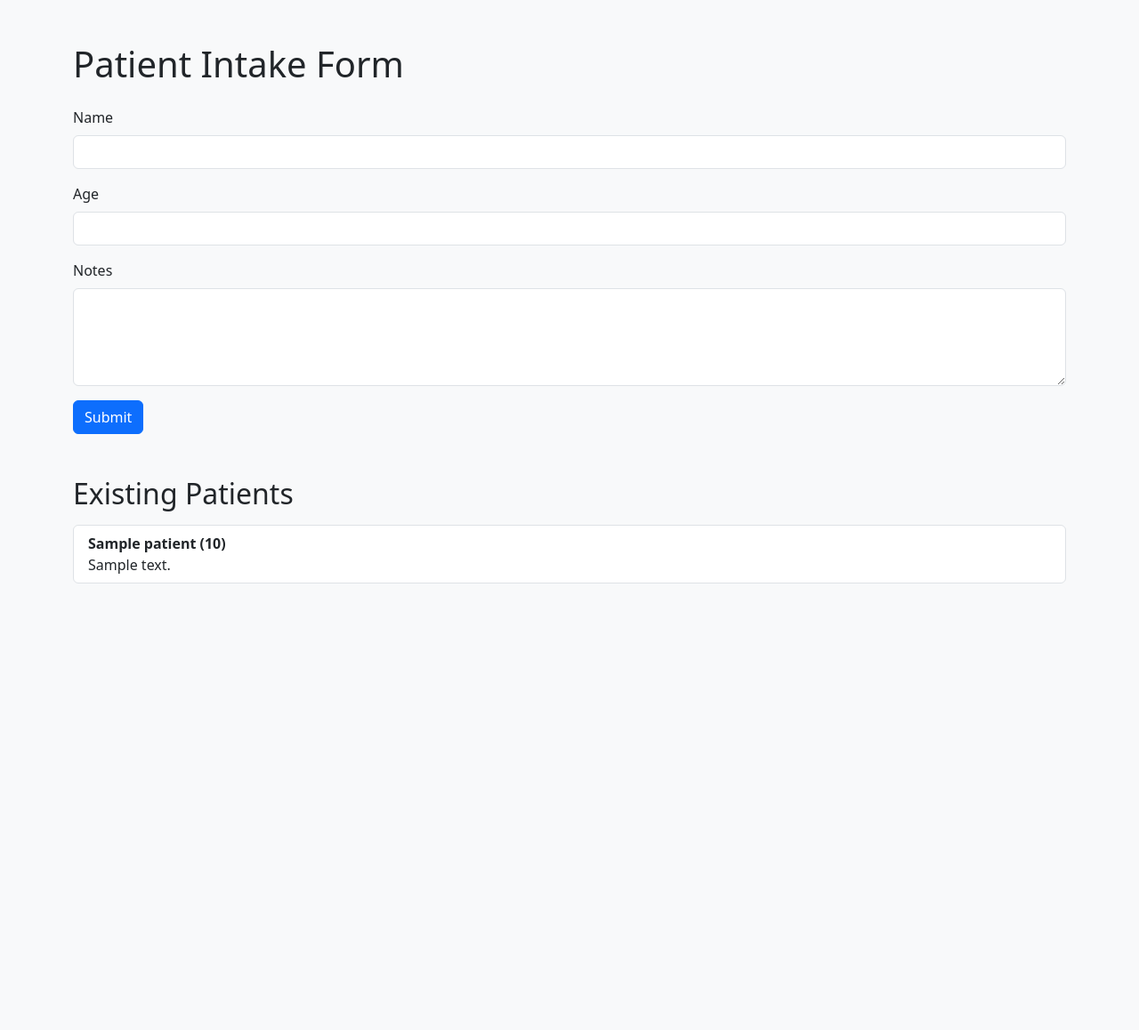
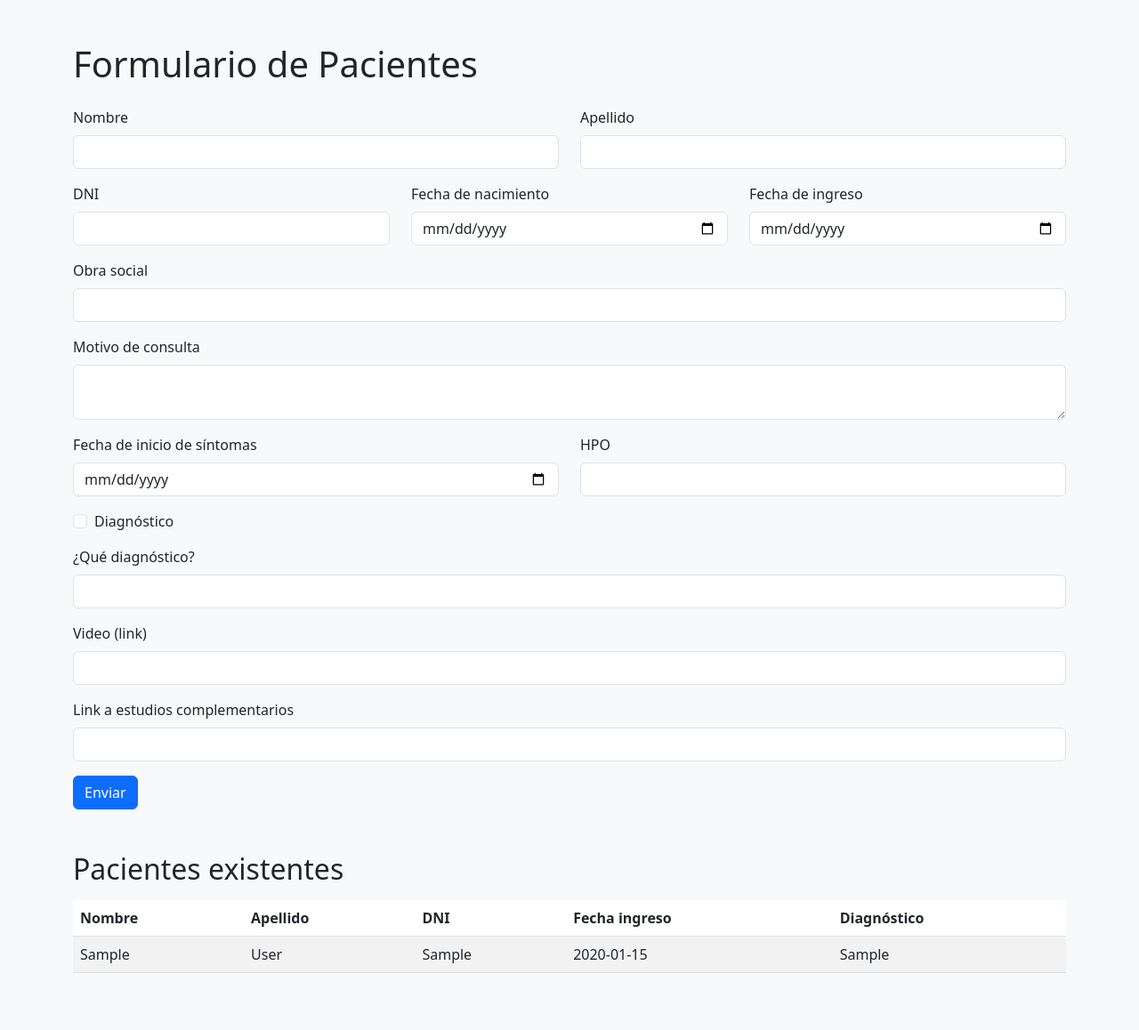
Before and after one commit to fedefranzosi/neuro-project, a Flask app: page / in a window 1280 px wide. Shown: the whole page at 89% size. Before the commit the page ends 656 px from the top, so only its background shows below. Run offline with Flask 3, Linux system fonts and the light colour scheme; tables that the repository leaves empty hold one stand-in row (values such as "Sample post").

Commit message:
Capture detailed patient info

```diff
--- a/app.py
+++ b/app.py
@@ -3,6 +3,7 @@ from flask_sqlalchemy import SQLAlchemy
 import os
 import time
 import pymysql
+from datetime import datetime, date
 
 app = Flask(__name__)
 app.config['SQLALCHEMY_DATABASE_URI'] = (
@@ -33,17 +34,56 @@ def wait_for_db():
 
 class Patient(db.Model):
     id = db.Column(db.Integer, primary_key=True)
-    name = db.Column(db.String(80), nullable=False)
+    first_name = db.Column(db.String(80), nullable=False)
+    last_name = db.Column(db.String(80), nullable=False)
+    dni = db.Column(db.String(20), nullable=False)
+    birth_date = db.Column(db.Date, nullable=False)
     age = db.Column(db.Integer, nullable=False)
-    notes = db.Column(db.Text, nullable=True)
+    admission_date = db.Column(db.Date, nullable=False)
+    health_insurance = db.Column(db.String(120), nullable=True)
+    reason = db.Column(db.Text, nullable=True)
+    symptom_start = db.Column(db.Date, nullable=True)
+    hpo = db.Column(db.Text, nullable=True)
+    diagnosed = db.Column(db.Boolean, default=False)
+    diagnosis = db.Column(db.String(255), nullable=True)
+    video_url = db.Column(db.String(255), nullable=True)
+    studies_link = db.Column(db.String(255), nullable=True)
 
 @app.route('/', methods=['GET', 'POST'])
 def index():
     if request.method == 'POST':
-        name = request.form['name']
-        age = int(request.form['age'])
-        notes = request.form.get('notes','')
-        patient = Patient(name=name, age=age, notes=notes)
+        first_name = request.form['first_name']
+        last_name = request.form['last_name']
+        dni = request.form['dni']
+        birth_date = datetime.strptime(request.form['birth_date'], '%Y-%m-%d').date()
+        today = date.today()
+        age = today.year - birth_date.year - ((today.month, today.day) < (birth_date.month, birth_date.day))
+        admission_date = datetime.strptime(request.form['admission_date'], '%Y-%m-%d').date()
+        health_insurance = request.form.get('health_insurance', '')
+        reason = request.form.get('reason', '')
+        symptom_start_str = request.form.get('symptom_start')
+        symptom_start = datetime.strptime(symptom_start_str, '%Y-%m-%d').date() if symptom_start_str else None
+        hpo = request.form.get('hpo', '')
+        diagnosed = bool(request.form.get('diagnosed'))
+        diagnosis = request.form.get('diagnosis', '') if diagnosed else ''
+        video_url = request.form.get('video_url', '')
+        studies_link = request.form.get('studies_link', '')
+        patient = Patient(
+            first_name=first_name,
+            last_name=last_name,
+            dni=dni,
+            birth_date=birth_date,
+            age=age,
+            admission_date=admission_date,
+            health_insurance=health_insurance,
+            reason=reason,
+            symptom_start=symptom_start,
+            hpo=hpo,
+            diagnosed=diagnosed,
+            diagnosis=diagnosis,
+            video_url=video_url,
+            studies_link=studies_link,
+        )
         db.session.add(patient)
         db.session.commit()
         return redirect('/')
--- a/templates/index.html
+++ b/templates/index.html
@@ -7,31 +7,91 @@
 </head>
 <body class="bg-light">
 <div class="container py-5">
-  <h1 class="mb-4">Patient Intake Form</h1>
+  <h1 class="mb-4">Formulario de Pacientes</h1>
   <form method="post" class="mb-5">
-    <div class="mb-3">
-      <label class="form-label">Name</label>
-      <input class="form-control" name="name" required>
+    <div class="row">
+      <div class="col-md-6 mb-3">
+        <label class="form-label">Nombre</label>
+        <input class="form-control" name="first_name" required>
+      </div>
+      <div class="col-md-6 mb-3">
+        <label class="form-label">Apellido</label>
+        <input class="form-control" name="last_name" required>
+      </div>
+    </div>
+    <div class="row">
+      <div class="col-md-4 mb-3">
+        <label class="form-label">DNI</label>
+        <input class="form-control" name="dni" required>
+      </div>
+      <div class="col-md-4 mb-3">
+        <label class="form-label">Fecha de nacimiento</label>
+        <input type="date" class="form-control" name="birth_date" required>
+      </div>
+      <div class="col-md-4 mb-3">
+        <label class="form-label">Fecha de ingreso</label>
+        <input type="date" class="form-control" name="admission_date" required>
+      </div>
     </div>
     <div class="mb-3">
-      <label class="form-label">Age</label>
-      <input type="number" class="form-control" name="age" min="0" required>
+      <label class="form-label">Obra social</label>
+      <input class="form-control" name="health_insurance">
     </div>
     <div class="mb-3">
-      <label class="form-label">Notes</label>
-      <textarea class="form-control" name="notes" rows="4"></textarea>
+      <label class="form-label">Motivo de consulta</label>
+      <textarea class="form-control" name="reason" rows="2"></textarea>
     </div>
-    <button type="submit" class="btn btn-primary">Submit</button>
+    <div class="row">
+      <div class="col-md-6 mb-3">
+        <label class="form-label">Fecha de inicio de síntomas</label>
+        <input type="date" class="form-control" name="symptom_start">
+      </div>
+      <div class="col-md-6 mb-3">
+        <label class="form-label">HPO</label>
+        <input class="form-control" name="hpo">
+      </div>
+    </div>
+    <div class="form-check mb-3">
+      <input class="form-check-input" type="checkbox" name="diagnosed" id="diagnosed">
+      <label class="form-check-label" for="diagnosed">Diagnóstico</label>
+    </div>
+    <div class="mb-3">
+      <label class="form-label">¿Qué diagnóstico?</label>
+      <input class="form-control" name="diagnosis">
+    </div>
+    <div class="mb-3">
+      <label class="form-label">Video (link)</label>
+      <input type="url" class="form-control" name="video_url">
+    </div>
+    <div class="mb-3">
+      <label class="form-label">Link a estudios complementarios</label>
+      <input type="url" class="form-control" name="studies_link">
+    </div>
+    <button type="submit" class="btn btn-primary">Enviar</button>
   </form>
-  <h2 class="mb-3">Existing Patients</h2>
-  <ul class="list-group">
-    {% for p in patients %}
-    <li class="list-group-item">
-      <strong>{{ p.name }} ({{ p.age }})</strong><br>
-      {{ p.notes }}
-    </li>
-    {% endfor %}
-  </ul>
+  <h2 class="mb-3">Pacientes existentes</h2>
+  <table class="table table-striped">
+    <thead>
+      <tr>
+        <th>Nombre</th>
+        <th>Apellido</th>
+        <th>DNI</th>
+        <th>Fecha ingreso</th>
+        <th>Diagnóstico</th>
+      </tr>
+    </thead>
+    <tbody>
+      {% for p in patients %}
+      <tr>
+        <td>{{ p.first_name }}</td>
+        <td>{{ p.last_name }}</td>
+        <td>{{ p.dni }}</td>
+        <td>{{ p.admission_date }}</td>
+        <td>{{ p.diagnosis }}</td>
+      </tr>
+      {% endfor %}
+    </tbody>
+  </table>
 </div>
 </body>
 </html>
```
Also changed, not shown: README.md.
